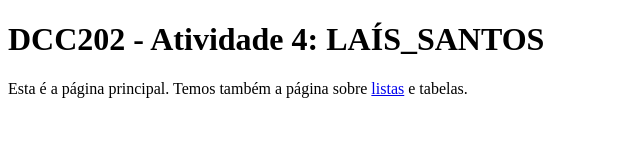
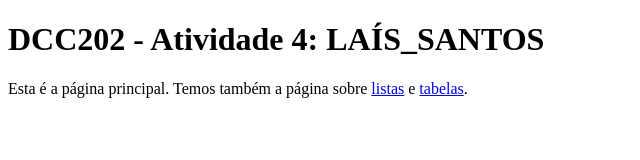
Before and after one commit to ufjf-dcc202/ufjf-dcc202-2023-3-b-atv4-laissantostz, a website: page index.html in a window 1280 px wide. Shown: the full height of the page, 0-640 px from the left. Drawn offline with Linux system fonts and the light colour scheme.

Commit message:
adiciona âncora para tabelas.html

```diff
--- a/index.html
+++ b/index.html
@@ -10,7 +10,7 @@
 <body>
   <main>
     <h1>DCC202 - Atividade 4: LAÍS_SANTOS</h1>
-    <p>Esta é a página principal. Temos também a página sobre <a href="listas.html">listas</a> e tabelas.</p>
+    <p>Esta é a página principal. Temos também a página sobre <a href="listas.html">listas</a> e <a href="tabelas.html">tabelas</a>.</p>
   </main>
 </body>
 
```
